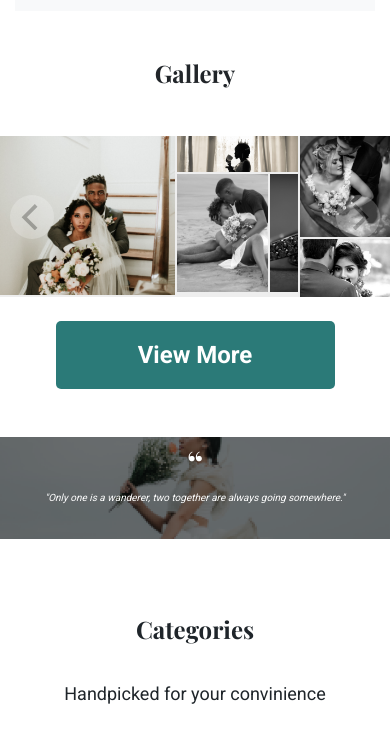
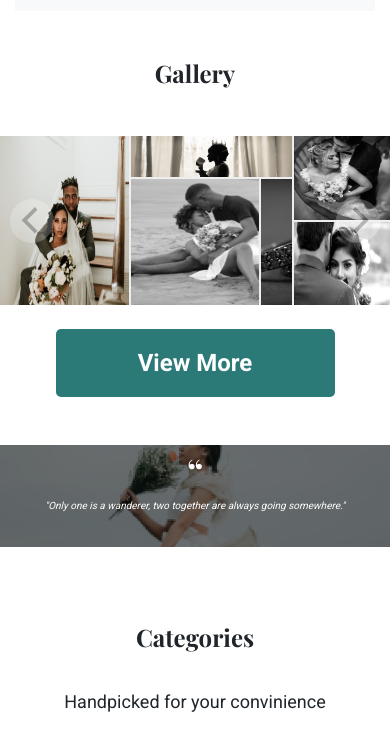
Before and after one commit to ken-4751/Wedding-Photography, a plain HTML site: page index.html in a window 390 px wide. Shown: the part 1040-1774 px from the top of the page. Drawn offline with nearby package versions, Linux system fonts and the light colour scheme.

Commit message:
finally perfected gal section

```diff
--- a/index.html
+++ b/index.html
@@ -121,31 +121,14 @@ height: 58px;">Learn More</button>
 <div class="carousel" data-flickity='{ "groupCells": true }'>
 
 
-    <div class="cont" style="display:flex;">
-        <div style="height:200; width:200; margin-top:px"><img style="width:100%" src="./img/gallery images.png" alt=""></div>
-        <div style="height:200; width:200">
-            <div style="display:flex; flex-direction:column; margin:0 2px">
-
-             <div style="display:contents; ">   <img style="width:100%; margin:0; padding:0;" src="./img/gallery images (1).png" alt=""> </div>
-             <div>
-            <div style="display:flex; margin-top:2px">
-             <div style="margin-right:2px">   <img style="width:100%; height:103% " src="./img/gallery images (2).png" alt=""> </div>
-             <div>   <img style="width:100%; height:103%" src="./img/gallery images (3).png" alt=""> </div>
-            </div>
-        </div>
-        </div>
-        </div>
-        <div style="height:200; width:200">
-            <div style="display:flex; flex-direction:column; margin:;">
-
-             <div style="display:contents;">   <img style="width:100%; margin-bottom:2px" src="./img/gallery images (4).png" alt=""> </div>
-             <div>   <img style="width:100%; " src="./img/gallery images (5).png" alt=""> </div>
-
-        </div>
-        </div>
-
+    <div class="gal-container">
+        <div class="gal-item-2"><img src="" alt=""></div>
+        <div class="gal-item-10"></div>
+        <div class="gal-item-11"></div>
+        <div class="gal-item-12"></div>
+        <div class="gal-item-13"></div>
+        <div class="gal-item-14"></div>
     </div>
-
 
 
     </div><br>
--- a/stylesheet.css
+++ b/stylesheet.css
@@ -107,6 +107,55 @@ nav {
     }
 }
 /* Gallery Section */
+
+.gal-container {
+	display: grid;
+	grid-template-columns: 1fr 1fr 1fr 1fr 1fr 1fr 1fr 1fr 1fr 1fr 1fr 1fr;
+	grid-template-rows: 1fr 1fr 1fr 1fr;
+    grid-gap: 2px 2px;
+    width: 100vw;
+    height: 100vh;
+
+}
+
+
+
+
+.gal-item-2 {
+    grid-area: 1 / 1 / 5 / 5;
+    background-image: url(./img/gallery\ images.png);
+    background-size: 100% 100%;
+}
+
+.gal-item-10 {
+    grid-area: 1 / 5 / 2 / 10;
+    background-image: url(./img/gallery\ images\ 1.png);
+    background-size: 100% 100%;
+}
+
+.gal-item-11 {
+    grid-area: 2 / 5 / 5 / 9;
+    background-image: url(./img/gallery\ images\ 2.png);
+    background-size: 100% 100%;
+}
+
+.gal-item-12 {
+    grid-area: 2 / 9 / 5 / 10;
+    background-image: url(./img/gallery\ images\ 3.png);
+    background-size: 100% 100%;
+}
+
+.gal-item-13 {
+    grid-area: 1 / 10 / 3 / 13;
+    background-image: url(./img/gallery\ images\ 4.png);
+    background-size: 100% 100%;
+}
+
+.gal-item-14 {
+    grid-area: 3 / 10 / 5 / 13;
+    background-image: url(./img/gallery\ images\ 5.png);
+    background-size: 100% 100%;
+}
 
 /* external css: flickity.css */
 
@@ -555,12 +604,27 @@ body { font-family: sans-serif; }
     .sub-txt{
         font-size: 15px;
     }
+    .card-position{
+        width:100% !important;
+    }
+    .story-margin{
+        margin-bottom:0;
+    }
+    .social-icon-size {
+        width: 15px;
+    }
+    .spacingHd {
+        margin-top: -25px;
+    }
 
 }
 
 @media(max-width:450px) {
     .quote-itself {
         font-size: 35px;
+    }
+    .kit-position1 {
+        top: 10%;
     }
 }
 
@@ -577,6 +641,9 @@ body { font-family: sans-serif; }
     .navColor{
         background: #1F252A;
         position: relative;
+    }
+    .gal-container{
+        height:40vh;
     }
 }
 
@@ -860,6 +927,9 @@ body { font-family: sans-serif; }
 .card-direction{
     flex-direction: column;
 }
+.gal-container{
+    height:20vh;
+}
 }
 
 @media(max-width:750px){
@@ -919,3 +989,21 @@ body { font-family: sans-serif; }
         padding-bottom: 0;
     }
 }
+
+@media (max-width: 576px){
+.flickity-prev-next-button.previous {
+    left: 10px;
+    display: inline;
+    position: absolute;
+    top: 50%;
+}
+}
+
+@media (max-width: 576px){
+.flickity-prev-next-button.next {
+    right: 10px;
+    display: inline;
+    position: absolute;
+    top: 50%;
+}
+}
```
Also changed, not shown: img/gallery images 1.png (added), img/gallery images 2.png (added), img/gallery images 3.png (added), img/gallery images 4.png (added), img/gallery images 5.png (added).
